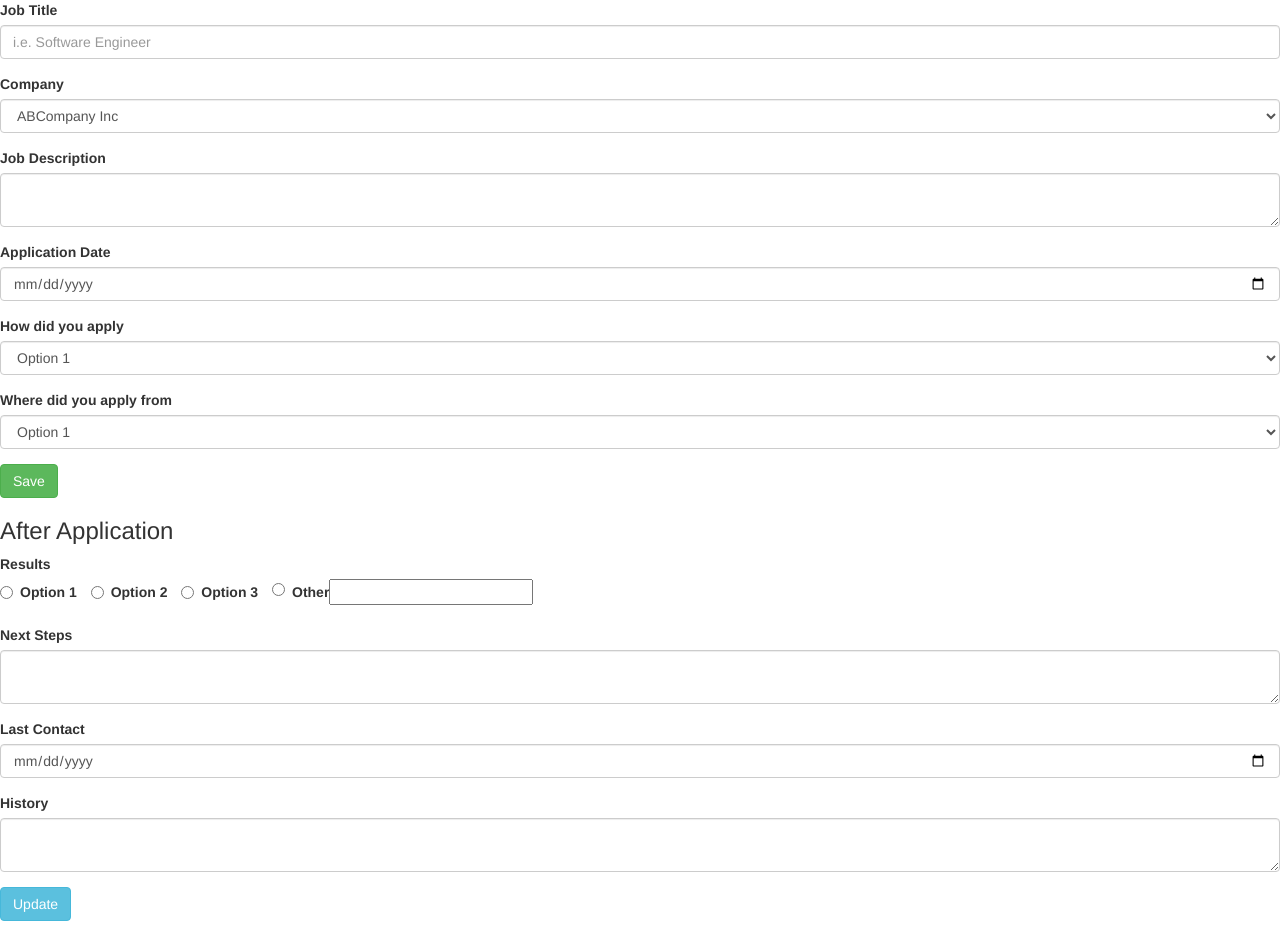
After one commit to jrgiant/Job-Application-Tracker, a PHP site: page /new.php in a window 1280 px wide. The commit adds this page. Run offline with PHP 8.4, Linux system fonts and the light colour scheme; data that the repository does not hold is empty; some libraries are stand-ins or nearby versions.

```diff
--- /dev/null
+++ b/footer.php
@@ -0,0 +1,7 @@
+<?php if (isset($CFG->footerScripts)) echo $CFG->footerScripts; ?>
+<!-- jQuery (necessary for Bootstrap's JavaScript plugins) -->
+<script src="https://ajax.googleapis.com/ajax/libs/jquery/1.11.3/jquery.min.js"></script>
+<!-- Include all compiled plugins (below), or include individual files as needed -->
+<script src="https://maxcdn.bootstrapcdn.com/bootstrap/3.3.5/js/bootstrap.min.js"></script>
+</body>
+</html>
--- /dev/null
+++ b/header.php
@@ -0,0 +1,22 @@
+<?php require_once 'config.php'; ?>
+  <!DOCTYPE html>
+  <html lang="en">
+    <head>
+      <meta charset="utf-8">
+      <meta http-equiv="X-UA-Compatible" content="IE=edge">
+      <meta name="viewport" content="width=device-width, initial-scale=1">
+      <title><?php echo (isset($page_title)?$page_title.' - ':'').$CFG->appName;?></title>
+
+      <!-- Bootstrap -->
+      <link rel="stylesheet" href="https://maxcdn.bootstrapcdn.com/bootstrap/3.3.5/css/bootstrap.min.css">
+      <link rel="stylesheet" href="https://maxcdn.bootstrapcdn.com/font-awesome/4.4.0/css/font-awesome.min.css">
+
+      <!-- HTML5 Shim and Respond.js IE8 support of HTML5 elements and media queries -->
+      <!-- WARNING: Respond.js doesn't work if you view the page via file:// -->
+      <!--[if lt IE 9]>
+        <script src="https://oss.maxcdn.com/libs/html5shiv/3.7.2/html5shiv.js"></script>
+        <script src="https://oss.maxcdn.com/libs/respond.js/1.4.2/respond.min.js"></script>
+      <![endif]-->
+      <?php if(isset($CFG->headerScripts)) echo $CFG->headerScripts; ?>
+    </head>
+    <body>
--- /dev/null
+++ b/new.php
@@ -0,0 +1,35 @@
+<?php
+require 'header.php';
+?>
+<form id="rendered-form">
+  <div class="rendered-form">
+    <div class="fb-text form-group field-job-title"><label for="job-title" class="fb-text-label">Job Title</label><input type="text" placeholder="i.e. Software Engineer" class="form-control" name="job-title" id="job-title"></div>
+    <div class="fb-select form-group field-company-select"><label for="company-select" class="fb-select-label">Company</label><select class="form-control" name="company-select" id="company-select"><option disabled="null" selected="null">ABCompany Inc</option><option value="option-1" id="company-select-0">Option 1</option><option value="option-2" id="company-select-1">Option 2</option><option value="option-3" id="company-select-2">Option 3</option></select></div>
+    <div
+      class="fb-textarea form-group field-job-description"><label for="job-description" class="fb-textarea-label">Job Description</label><textarea type="textarea" class="form-control" name="job-description" id="job-description"></textarea></div>
+  <div class="fb-date form-group field-application-date"><label for="application-date" class="fb-date-label">Application Date</label><input type="date" class="form-control" name="application-date" id="application-date"></div>
+  <div class="fb-select form-group field-type-select"><label for="type-select" class="fb-select-label">How did you apply</label><select class="form-control" name="type-select" id="type-select"><option value="option-1" selected="true" id="type-select-0">Option 1</option><option value="option-2" id="type-select-1">Option 2</option><option value="option-3" id="type-select-2">Option 3</option></select></div>
+  <div
+    class="fb-select form-group field-how-select"><label for="how-select" class="fb-select-label">Where did you apply from</label><select class="form-control" name="how-select" id="how-select"><option value="option-1" selected="true" id="how-select-0">Option 1</option><option value="option-2" id="how-select-1">Option 2</option><option value="option-3" id="how-select-2">Option 3</option></select></div>
+    <div
+      class="fb-button form-group field-save-button"><button type="submit" class="btn btn-success" name="save-button" style="success" id="save-button">Save</button></div>
+      <div class="">
+        <h3 id="control-2928916">After Application</h3></div>
+      <div class="fb-radio-group form-group field-results"><label for="results" class="fb-radio-group-label">Results</label>
+        <div class="radio-group">
+          <div class="radio-inline"><input name="results" id="results-0" value="option-1" type="radio"><label for="results-0">Option 1</label></div>
+          <div class="radio-inline"><input name="results" id="results-1" value="option-2" type="radio"><label for="results-1">Option 2</label></div>
+          <div class="radio-inline"><input name="results" id="results-2" value="option-3" type="radio"><label for="results-2">Option 3</label></div>
+          <div class="radio-inline"><input name="results" id="results-other" class="undefined other-option" value="" type="radio"><label for="results-other">Other<input type="text" id="results-other-value" class="other-val"></label></div>
+        </div>
+      </div>
+      <div class="fb-textarea form-group field-next-steps"><label for="next-steps" class="fb-textarea-label">Next Steps</label><textarea type="textarea" class="form-control" name="next-steps" id="next-steps"></textarea></div>
+      <div class="fb-date form-group field-last-contact-date"><label for="last-contact-date" class="fb-date-label">Last Contact</label><input type="date" class="form-control" name="last-contact-date" id="last-contact-date"></div>
+      <div class="fb-textarea form-group field-history"><label for="history" class="fb-textarea-label">History</label><textarea type="textarea" class="form-control" name="history" id="history"></textarea></div>
+      <div class="fb-button form-group field-update-button"><button type="button" class="btn btn-info" name="update-button" style="info" id="update-button">Update</button></div>
+      </div>
+</form>
+<?php
+require 'footer.php';
+
+ ?>
```
Also changed, not shown: config-dist.php (added, +13 -0 lines), config.php (deleted, +0 -10 lines), db.php (line endings or trailing spaces), index.php (line endings or trailing spaces), 1 other file.
